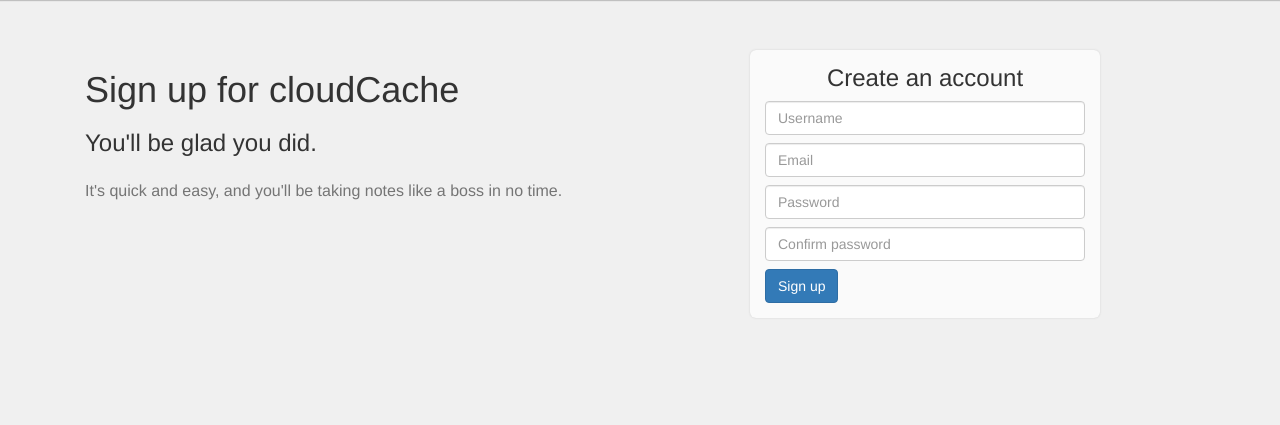
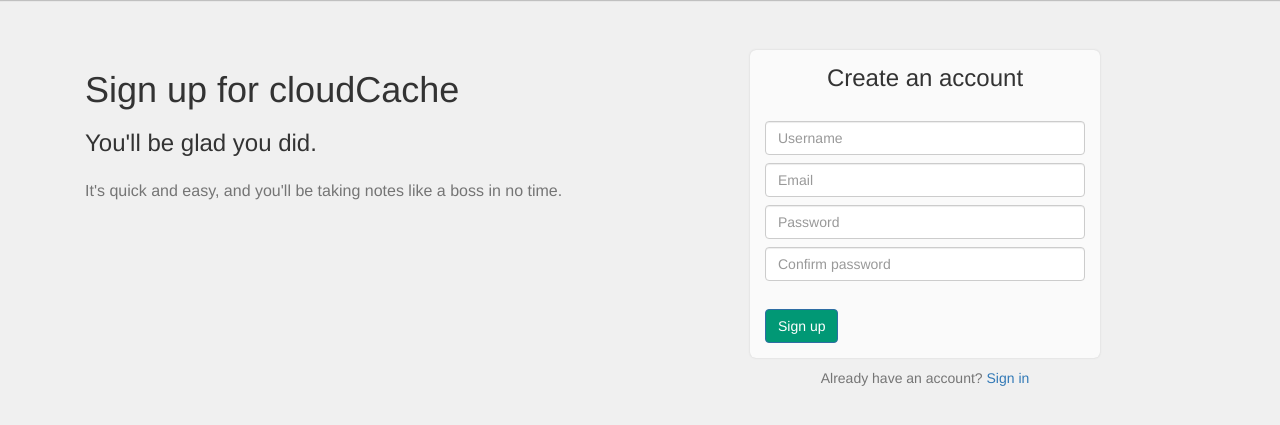
Before and after one commit to euphwes/cloudcache, a Django app: page /cloudcache/register/ in a window 1280 px wide. Shown: the part 54-479 px from the top of the page. Run offline with Django 3.2, Linux system fonts and the light colour scheme; some libraries are stand-ins or nearby versions.

Commit message:
Tweaked spacing in login and registration forms, and added link back to login page on registration page.

```diff
--- a/web/cloudcache/static/cloudcache/css/core.css
+++ b/web/cloudcache/static/cloudcache/css/core.css
@@ -41,13 +41,20 @@ body {
 }
 .login-heading > h3 {
     margin-top: 0px;
+    margin-bottom: 30px;
     text-align: center;
 }
 .alert-auth {
     padding: 6px;
 }
+.btn-auth {
+    margin-top: 20px;
+}
 .btn-login {
     background-color: #446E9B;
+}
+.btn-register {
+    background-color: #019875;
 }
 .tooltip-inner {
     width: 150px;
--- a/web/cloudcache/templates/registration/login.html
+++ b/web/cloudcache/templates/registration/login.html
@@ -33,7 +33,7 @@
                             <input class="form-control" placeholder="Password" type="password" name="password"
                                    id="id_password" data-toggle="tooltip" data-placement="right">
                         </div>
-                        <button class="btn btn-primary btn-login" type="submit" name="commit" id="id_signin">Sign In</button>
+                        <button class="btn btn-primary btn-login btn-auth" type="submit" name="commit" id="id_signin">Sign In</button>
                     </form>
                 </div>
             </div>
--- a/web/cloudcache/templates/registration/user_registration.html
+++ b/web/cloudcache/templates/registration/user_registration.html
@@ -51,9 +51,12 @@
                             <input class="form-control" placeholder="Confirm password" type="password" name="confirm_password"
                                    id="id_confirm_password" data-toggle="tooltip" data-placement="right">
                         </div>
-                        <button class="btn btn-primary btn-register" type="submit" id="id_signin">Sign up</button>
+                        <button class="btn btn-primary btn-register btn-auth" type="submit" id="id_signin">Sign up</button>
                     </form>
                 </div>
+            </div>
+            <div class="prepend-top-10 grey-text text-center">
+                Already have an account? <a href="{% url 'cloudcache:home' %}">Sign in</a>
             </div>
         </div>
     </div>
```
